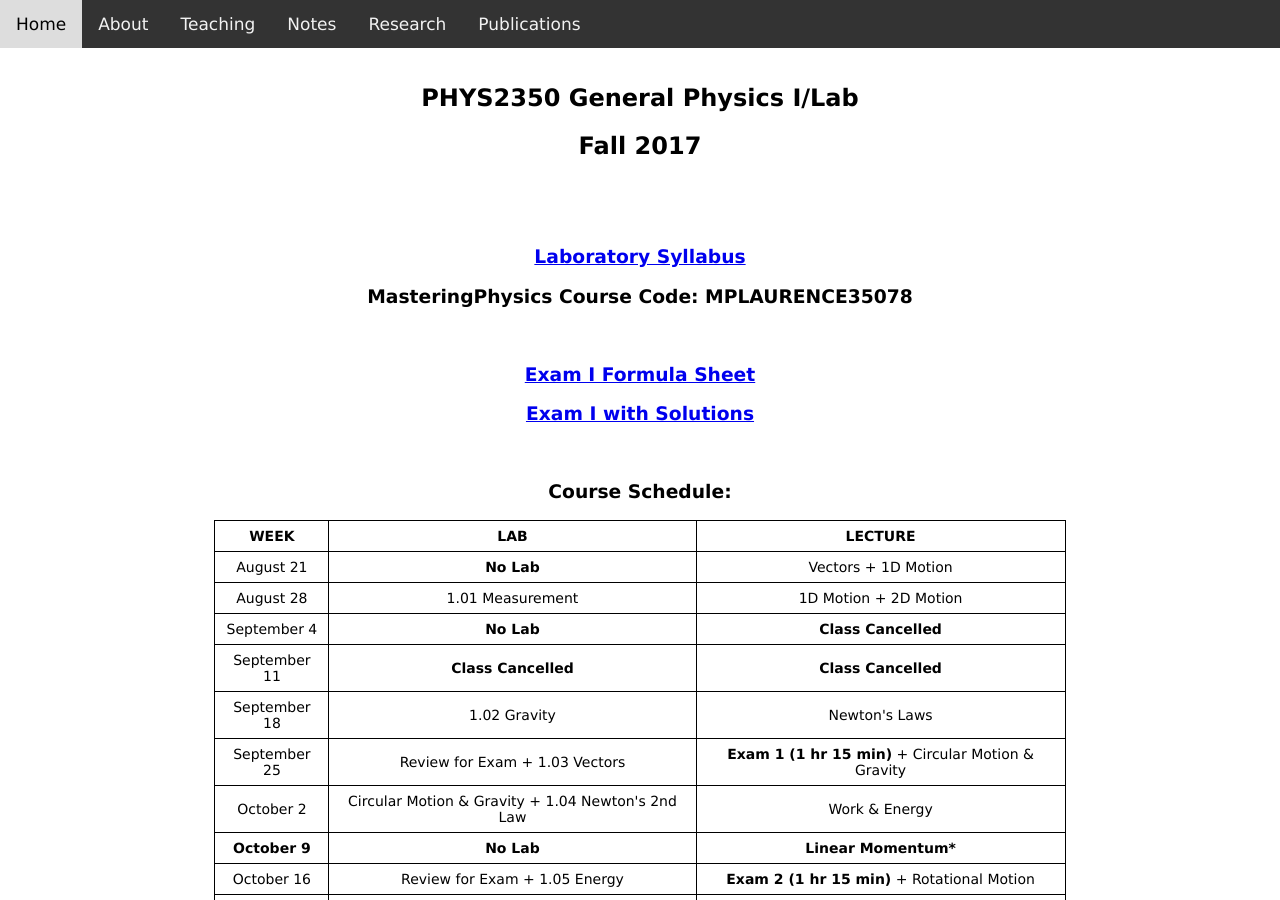
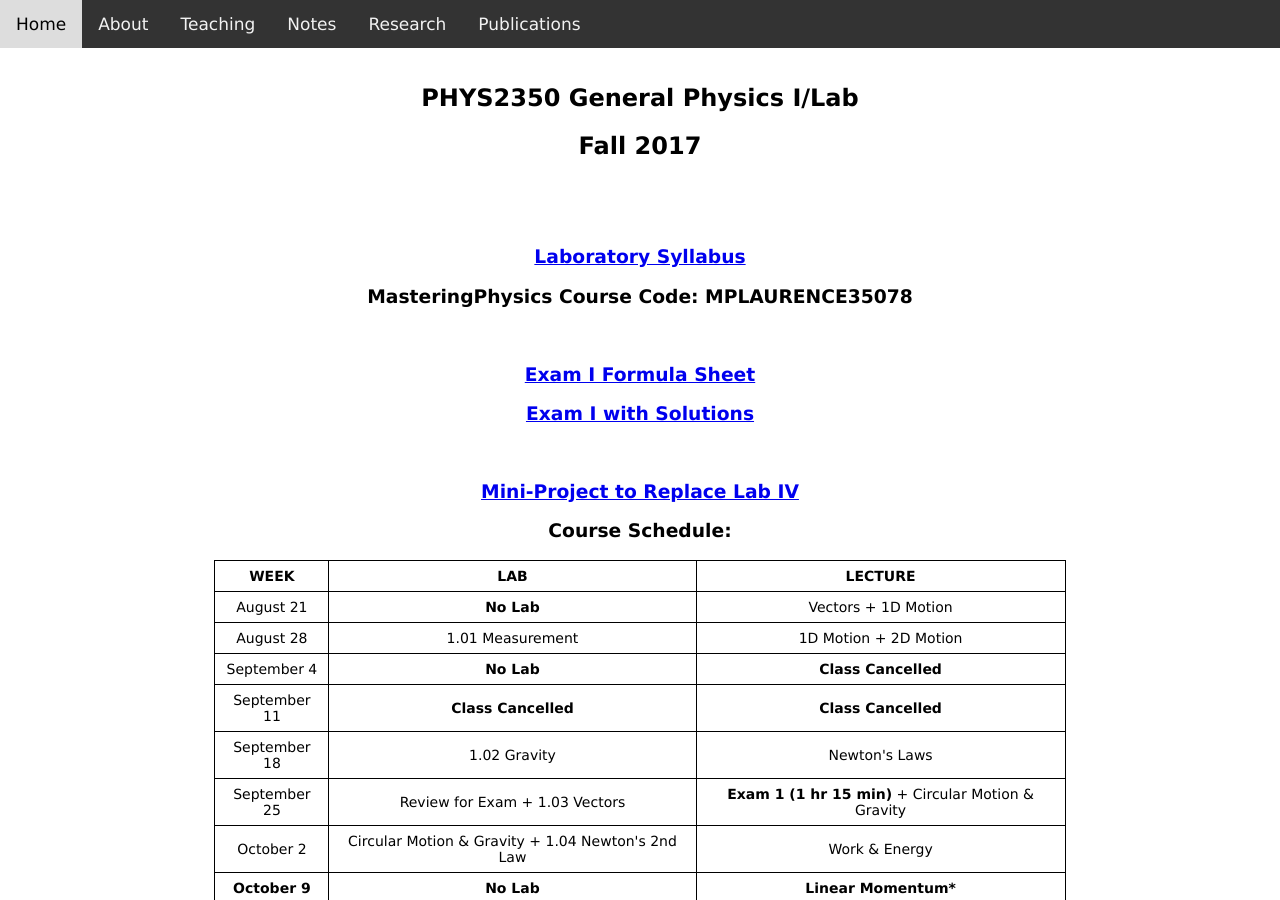
Before and after one commit to dhlaurence/dhlaurence.github.io, a Jekyll site: the page built from teaching/phys2350fall17.html, in a window 1280 px wide and 900 px high. Built offline with Jekyll 4.4.1, drawn with Linux system fonts in a browser that asks for light colours.

Commit message:
Update phys2350fall17.html

```diff
--- a/teaching/phys2350fall17.html
+++ b/teaching/phys2350fall17.html
@@ -32,6 +32,10 @@ title: PHYS2350Fall2017
   </h3>
 
   <br>
+
+  <h3>
+    <center><a target="_blank" href="http://www.blazartheory.com/files/PHYS2350_Fall_2017_Mini_Project.pdf">Mini-Project to Replace Lab IV</a></center>
+  </h3>
 
   <h3>
     <center>Course Schedule:</center>
```
